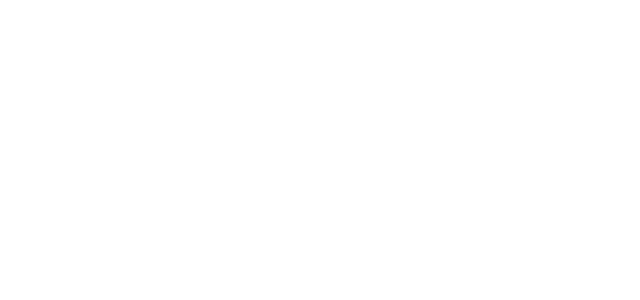
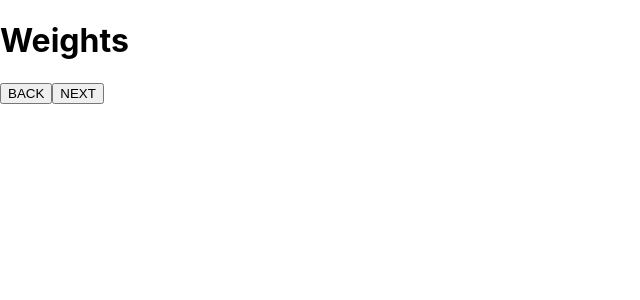
Before and after one commit to Alazib/gymWorkout, a React (Create React App) app: page /weights in a window 1280 px wide. Before the commit this address had no page. Shown: the top 300 px of the page, without its empty margins (0-640 px from the left). Built offline with nearby package versions, Linux system fonts and the light colour scheme; the HTML template or start-up script is replaced by a standard one.

Commit message:
9th-iteration-Weight-Step-Added

```diff
--- a/src/App.js
+++ b/src/App.js
@@ -1,8 +1,9 @@
 import { Route, Routes } from "react-router"
 import Summary from "./components/Summary"
 import UserData from "./components/UserData"
-import UserExercises from "./components/UserExercises"
+import Exercises from "./components/Exercises"
 import UserState from "./context/User/UserState"
+import Weights from "./components/Weights"
 
 function App() {
   return (
@@ -10,8 +11,9 @@
       <UserState>
         <Routes>
           <Route path="/" element={<UserData />}></Route>
-          <Route path="exercises" element={<UserExercises />}></Route>
+          <Route path="exercises" element={<Exercises />}></Route>
           <Route path="summary" element={<Summary />}></Route>
+          <Route path="weights" element={<Weights />}></Route>
         </Routes>
       </UserState>
     </div>
--- a/src/components/UserExercises.js
+++ b/src/components/Exercises.js
@@ -3,7 +3,7 @@
 import { useNavigate } from "react-router"
 import UserContext from "../context/User/UserContext"
 
-function UserExercises() {
+function Exercises() {
   const [userExercises, setUserExercises] = useState([])
 
   const userContext = useContext(UserContext)
@@ -29,7 +29,7 @@
   function goNext(e) {
     e.preventDefault()
     dispatchUserExercises()
-    navigate("/summary")
+    navigate("/weights")
   }
 
   function dispatchUserExercises() {
@@ -94,4 +94,4 @@
   )
 }
 
-export default UserExercises
+export default Exercises
--- a/src/components/Summary.js
+++ b/src/components/Summary.js
@@ -13,7 +13,7 @@
   const listOfExercises = userContext.state.exercises
 
   function goBack() {
-    navigate("/exercises")
+    navigate("/weights")
   }
   function handleSubmit() {
     const userProfile = userContext.state
--- /dev/null
+++ b/src/components/Weights.js
@@ -0,0 +1,25 @@
+import { useNavigate } from "react-router"
+
+function Weights() {
+  const navigate = useNavigate()
+
+  function goNext() {
+    navigate("/summary")
+  }
+
+  function goBack() {
+    navigate("/exercises")
+  }
+
+  return (
+    <>
+      <div>
+        <h1>Weights</h1>
+        <button onClick={goBack}>BACK</button>
+        <button onClick={goNext}>NEXT</button>
+      </div>
+    </>
+  )
+}
+
+export default Weights
```
Also changed, not shown: 1 other file (tests, documents, lock files or other folders).
